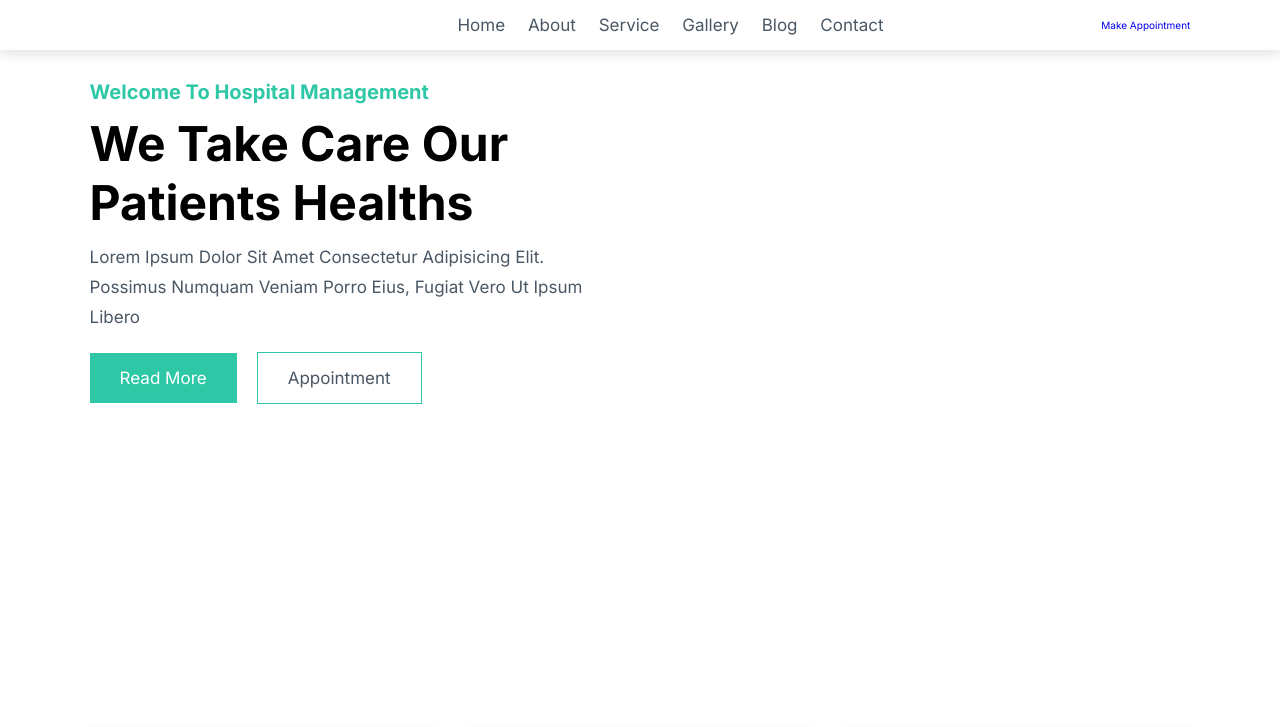
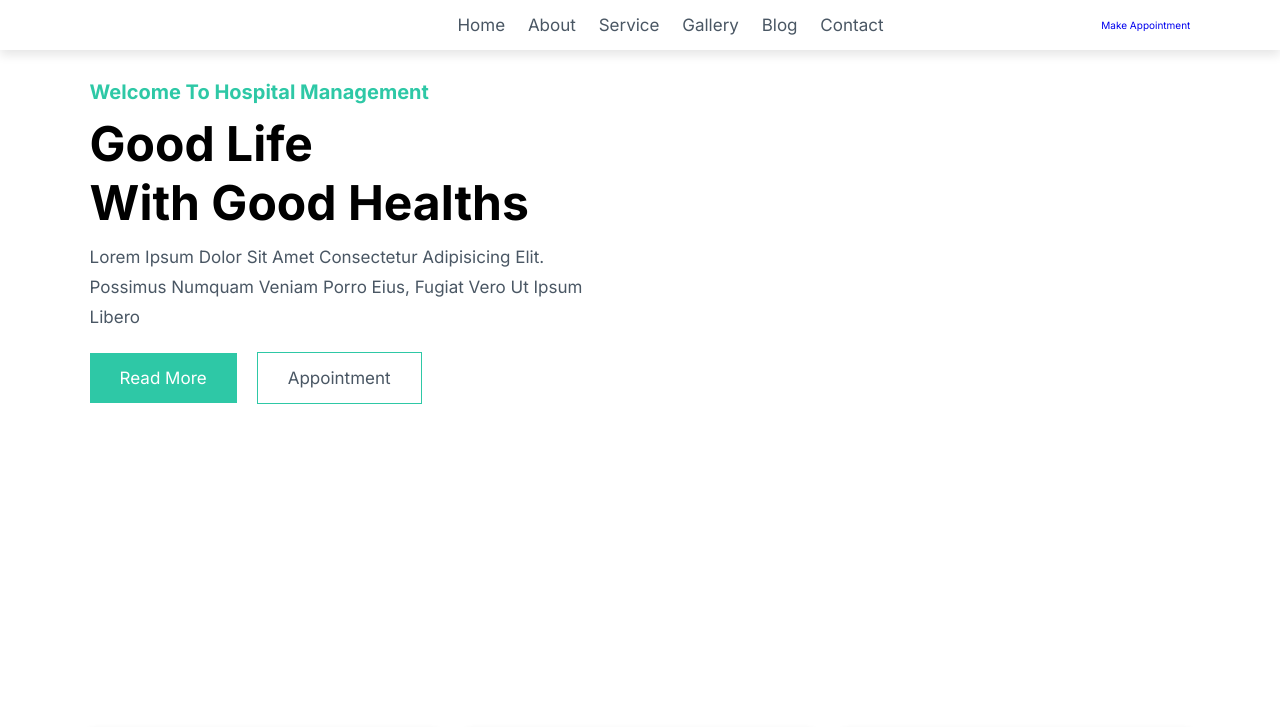
Before and after one commit to varunteja542/hsm, a website: page public/index.html in a window 1280 px wide. Shown: the top 727 px of the page. Drawn offline with nearby package versions, Linux system fonts and the light colour scheme.

Commit message:
Update index.html

```diff
--- a/public/index.html
+++ b/public/index.html
@@ -42,7 +42,7 @@
             <div class="home">
                 <div class="home-left-content">
                     <span>welcome to hospital management</span>
-                    <h2>We take care our<br> Patients Healths</h2>
+                    <h2>Good Life<br> With Good Healths</h2>
                     <p class="lorem">Lorem ipsum dolor sit amet consectetur adipisicing elit.
                         Possimus numquam veniam porro eius, fugiat vero ut ipsum libero</p>
 
```
